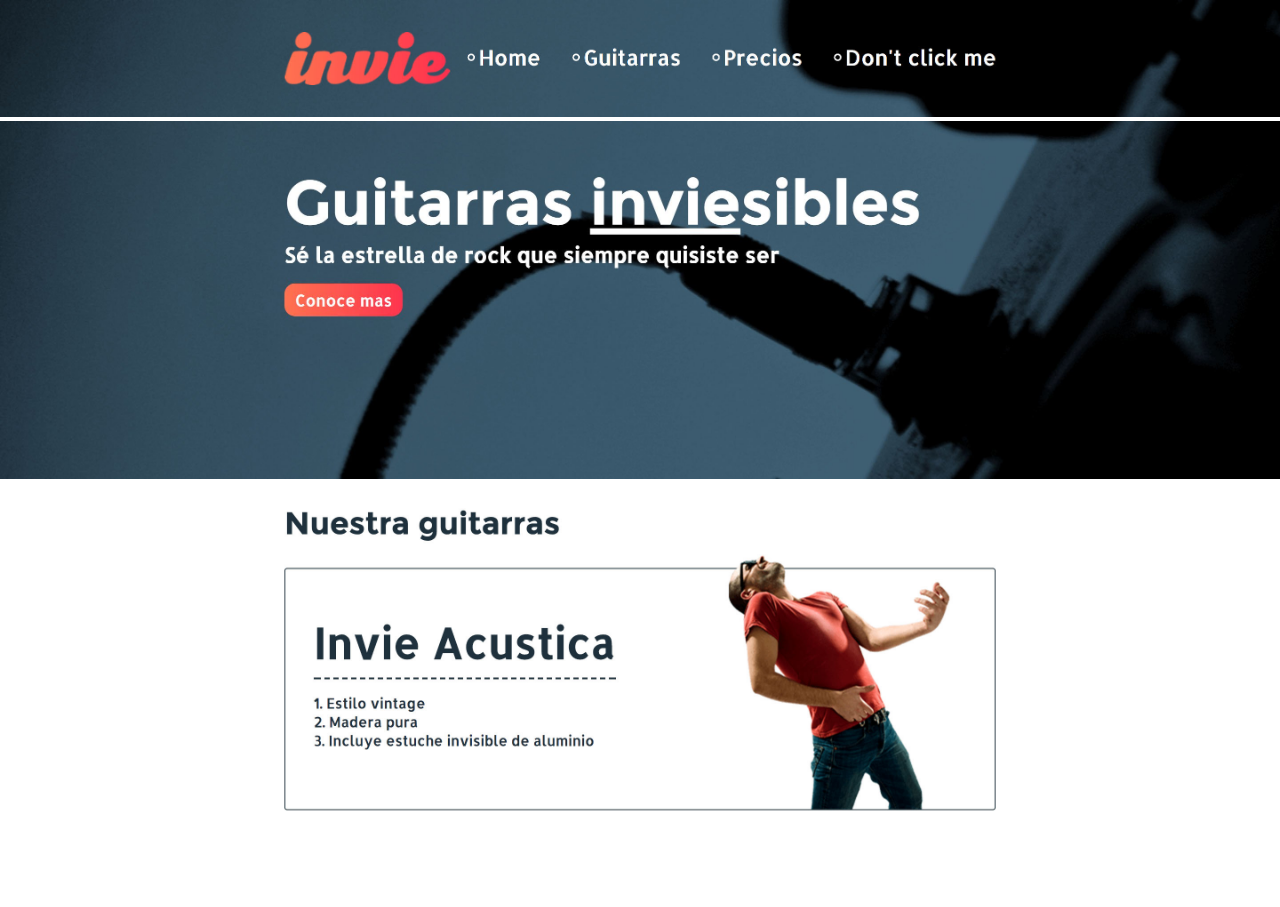
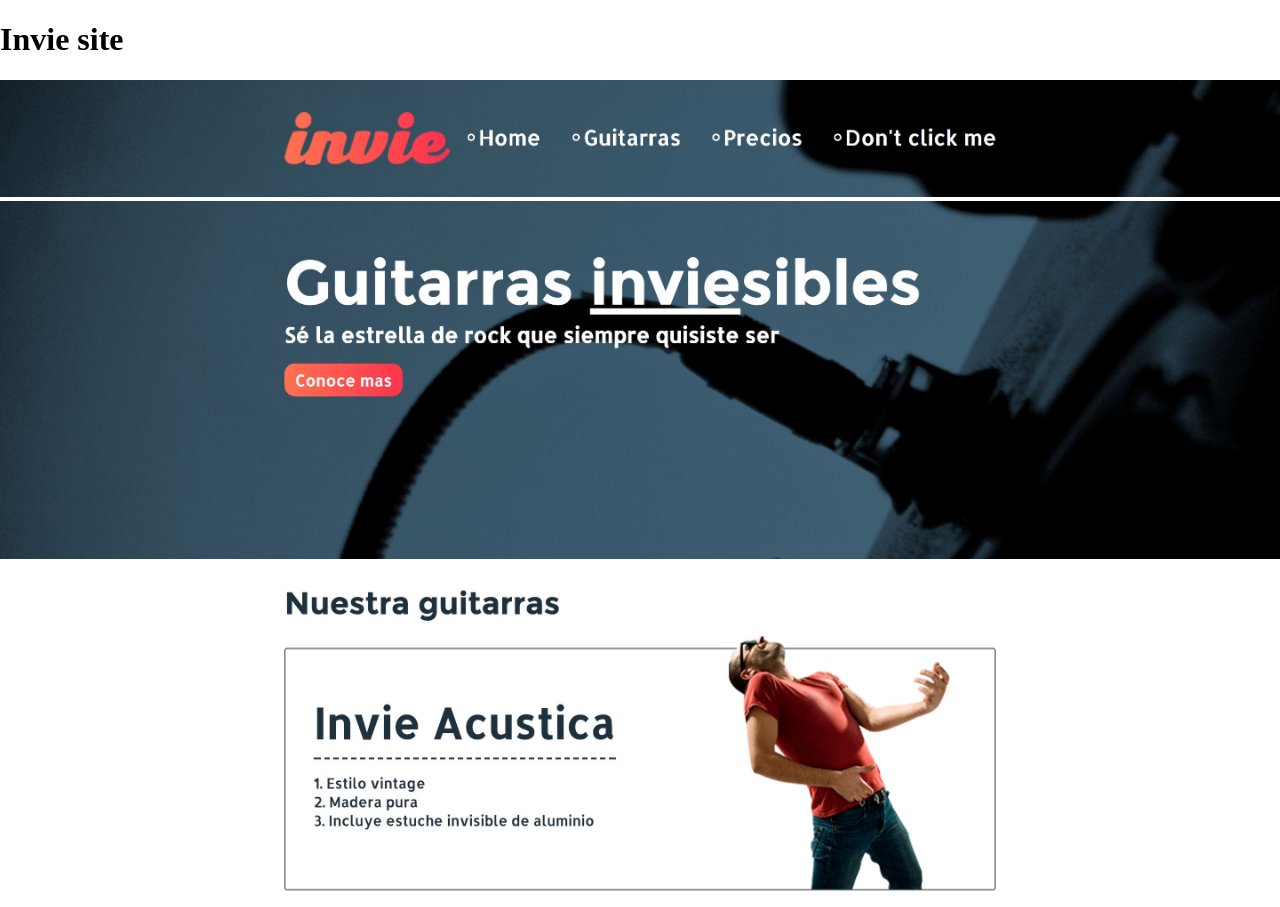
Before and after one commit to jemapau/version-control, a plain HTML site: page index.html in a window 1280 px wide. Before the commit the page ends 827 px from the top, so only its background shows below. Drawn offline with Linux system fonts and the light colour scheme.

Commit message:
Add title h1

```diff
--- a/index.html
+++ b/index.html
@@ -28,6 +28,7 @@
     </style>
 </head>
 <body>
+<h1>Invie site</h1>
   <img src="assets/invie-responsive_9eaee446-2d8d-4cfb-92e1-c4038311af4a.png" id="responsive" alt="Imagen responsive del sitio">
   <img src="assets/header_0fdd3fdf-3dcc-4466-8a28-4cbcc02a2c6e.jpg" alt="">
   <img src="assets/hero_51f6ca4a-043f-4384-bf2d-0276833261fc.jpg" alt="">
```
